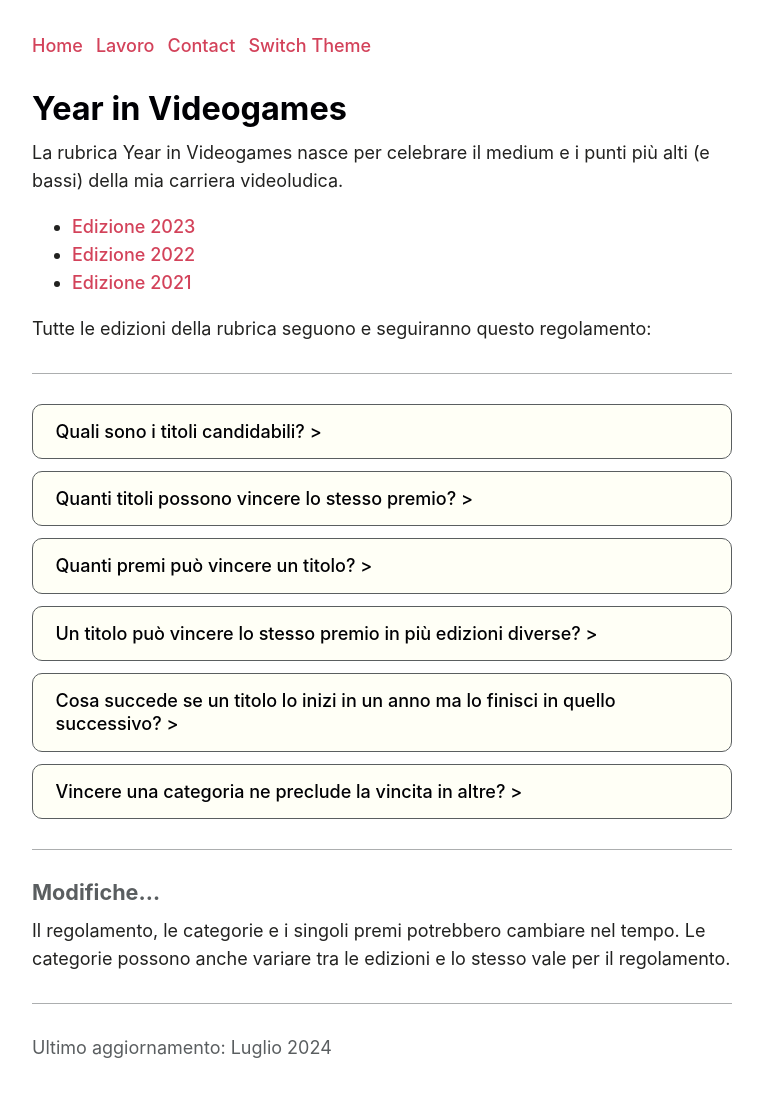
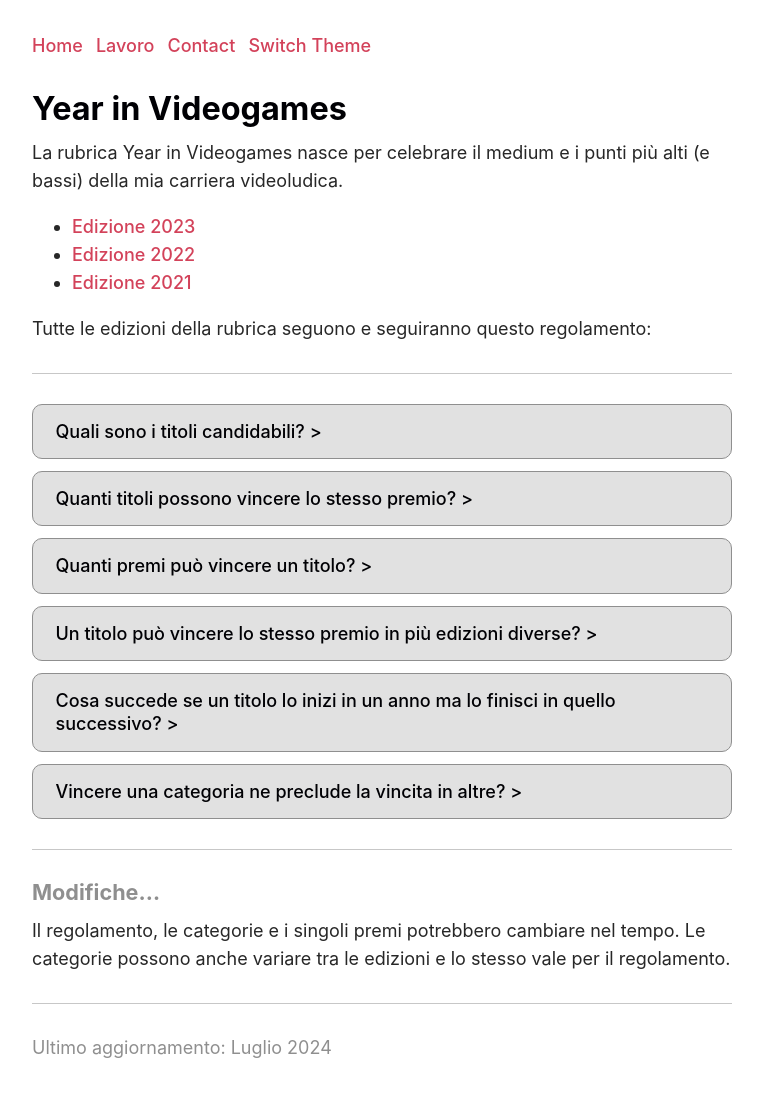
Before and after one commit to KiritoKitto/kiritokitto.github.io, a Jekyll site: the page built from page/Year in Videogames.md, in a window 1280 px wide. Shown: the whole page, without its empty margins (258-1021 px from the left). Built offline with Jekyll 4.4.1, drawn with Linux system fonts in a browser that asks for light colours; some web fonts are replaced; our own code applies the rules of GitHub Pages for plain Markdown files.

Commit message:
Fix Style

```diff
--- a/css/light.css
+++ b/css/light.css
@@ -3,11 +3,11 @@
     --font-title: ui-sans-serif,-apple-system,system-ui,Segoe UI,Helvetica,Apple Color Emoji,Arial,sans-serif,Segoe UI Emoji,Segoe UI Symbol;
 
     --color-background: #FFFFFF;
-    --color-background-secondary: #FFFFF6;
+    --color-background-secondary: #e1e1e1;
 
     --color-primary: rgb(0, 0, 4);
-    --color-secondary: rgb(34, 34, 32);
-    --color-tertiary: rgb(90, 94, 96);
+    --color-secondary: rgb(39, 39, 39);
+    --color-tertiary: rgb(143, 143, 143);
 
     --color-link-primary: #d3425a;
     --color-link-secondary: #d3425a;
--- a/js/theme-switcher.js
+++ b/js/theme-switcher.js
@@ -6,12 +6,12 @@ function switchTheme(event) {
     const currentTheme = themeLink.getAttribute("href");
 
     // Cambia il tema e salva la scelta nel localStorage
-    if (currentTheme === "css/light.css") {
+    if (currentTheme === "css/dark.css") {
+        themeLink.setAttribute("href", "css/light.css");
+        localStorage.setItem("theme", "light");
+    } else {
         themeLink.setAttribute("href", "css/dark.css");
         localStorage.setItem("theme", "dark");
-    } else {
-        themeLink.setAttribute("href", "css/light.css");
-        localStorage.setItem("theme", "light");
     }
 }
 
@@ -19,11 +19,12 @@ function switchTheme(event) {
 window.addEventListener("load", function() {
     const savedTheme = localStorage.getItem("theme");
 
-    // Se c'è un tema salvato, applicalo; altrimenti imposta il tema di default (light.css)
+    // Se c'è un tema salvato, applicalo; altrimenti imposta il tema di default (dark.css)
     if (savedTheme === "dark") {
         document.getElementById("theme-link").setAttribute("href", "css/dark.css");
     } else {
         document.getElementById("theme-link").setAttribute("href", "css/light.css");
+        localStorage.setItem("theme", "light"); // Imposta light come default per i nuovi visitatori
     }
 });
 
```
